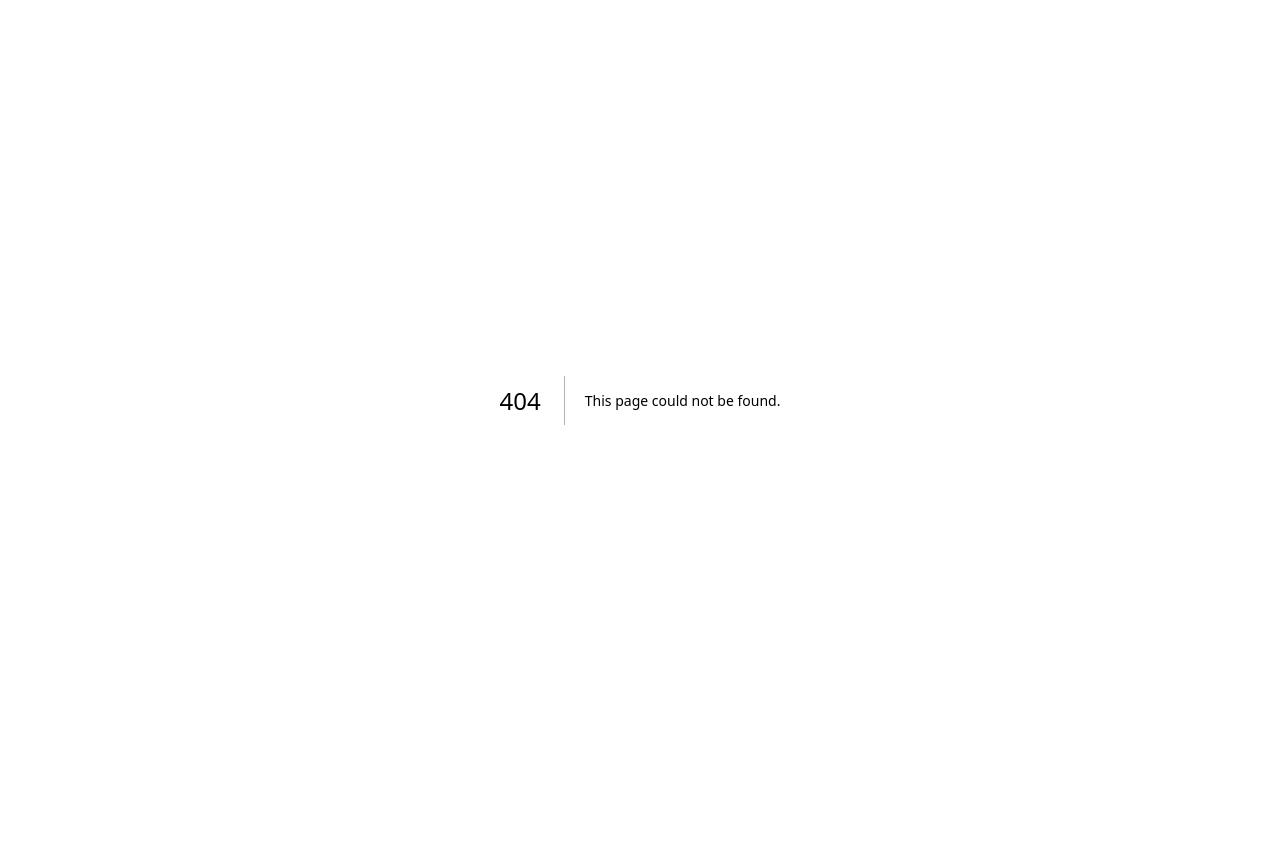
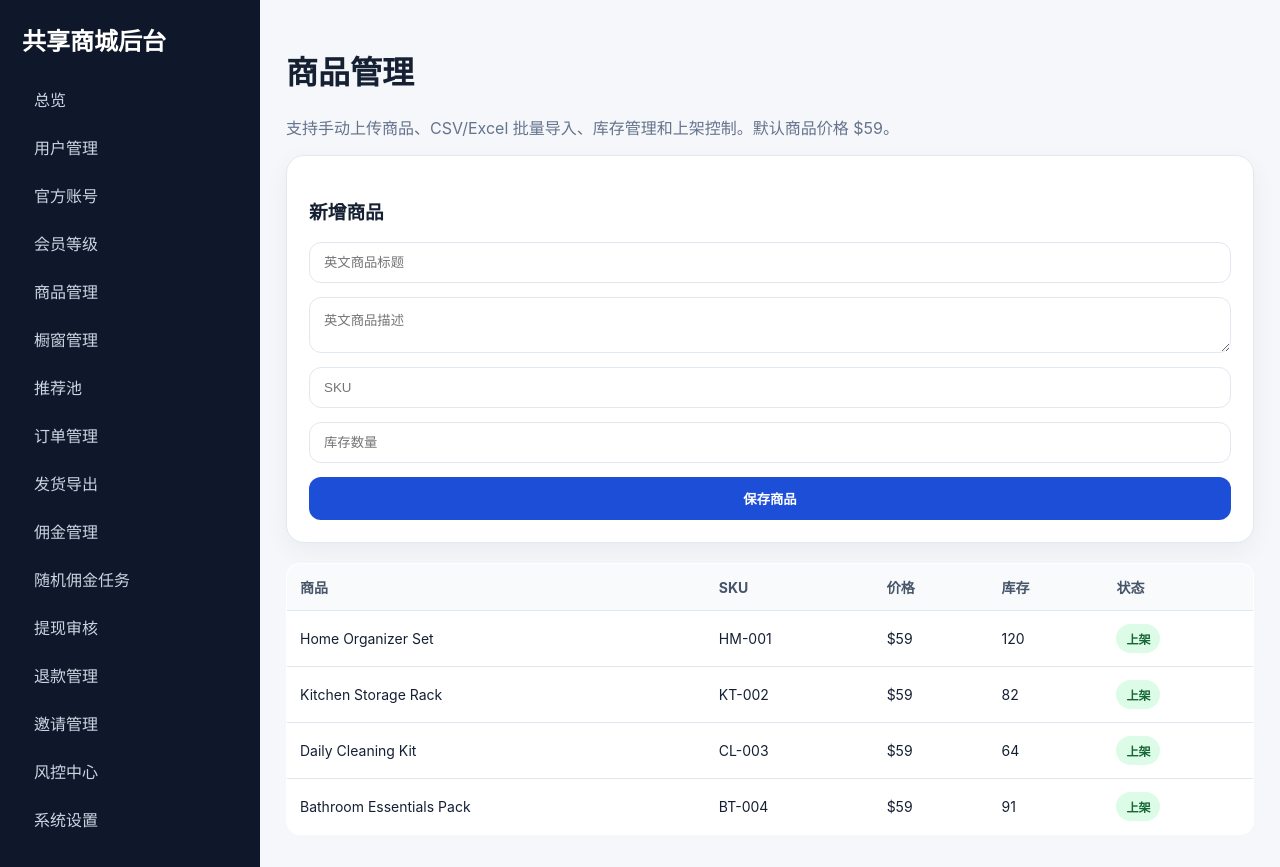
Before and after one commit to ljh285218864-hue/123456, a Next.js app: page /admin/products in a window 1280 px wide. Before the commit this address had no page. Before the commit the page ends 800 px from the top, so only its background shows below. Built offline with nearby package versions, Linux system fonts and the light colour scheme.

Commit message:
Add products admin page

```diff
--- /dev/null
+++ b/app/admin/products/page.tsx
@@ -0,0 +1,21 @@
+import { sampleProducts } from '@/lib/mock-data';
+
+export default function ProductsPage() {
+  return (
+    <>
+      <h1>商品管理</h1>
+      <p className="muted">支持手动上传商品、CSV/Excel 批量导入、库存管理和上架控制。默认商品价格 $59。</p>
+      <div className="card" style={{ marginBottom: 20 }}>
+        <h3>新增商品</h3>
+        <div className="form">
+          <input className="input" placeholder="英文商品标题" />
+          <textarea className="textarea" placeholder="英文商品描述" />
+          <input className="input" placeholder="SKU" />
+          <input className="input" placeholder="库存数量" />
+          <button className="btn" type="button">保存商品</button>
+        </div>
+      </div>
+      <table className="table"><thead><tr><th>商品</th><th>SKU</th><th>价格</th><th>库存</th><th>状态</th></tr></thead><tbody>{sampleProducts.map(item => <tr key={item.sku}><td>{item.title}</td><td>{item.sku}</td><td>{item.price}</td><td>{item.inventory}</td><td><span className="pill">上架</span></td></tr>)}</tbody></table>
+    </>
+  );
+}
```
